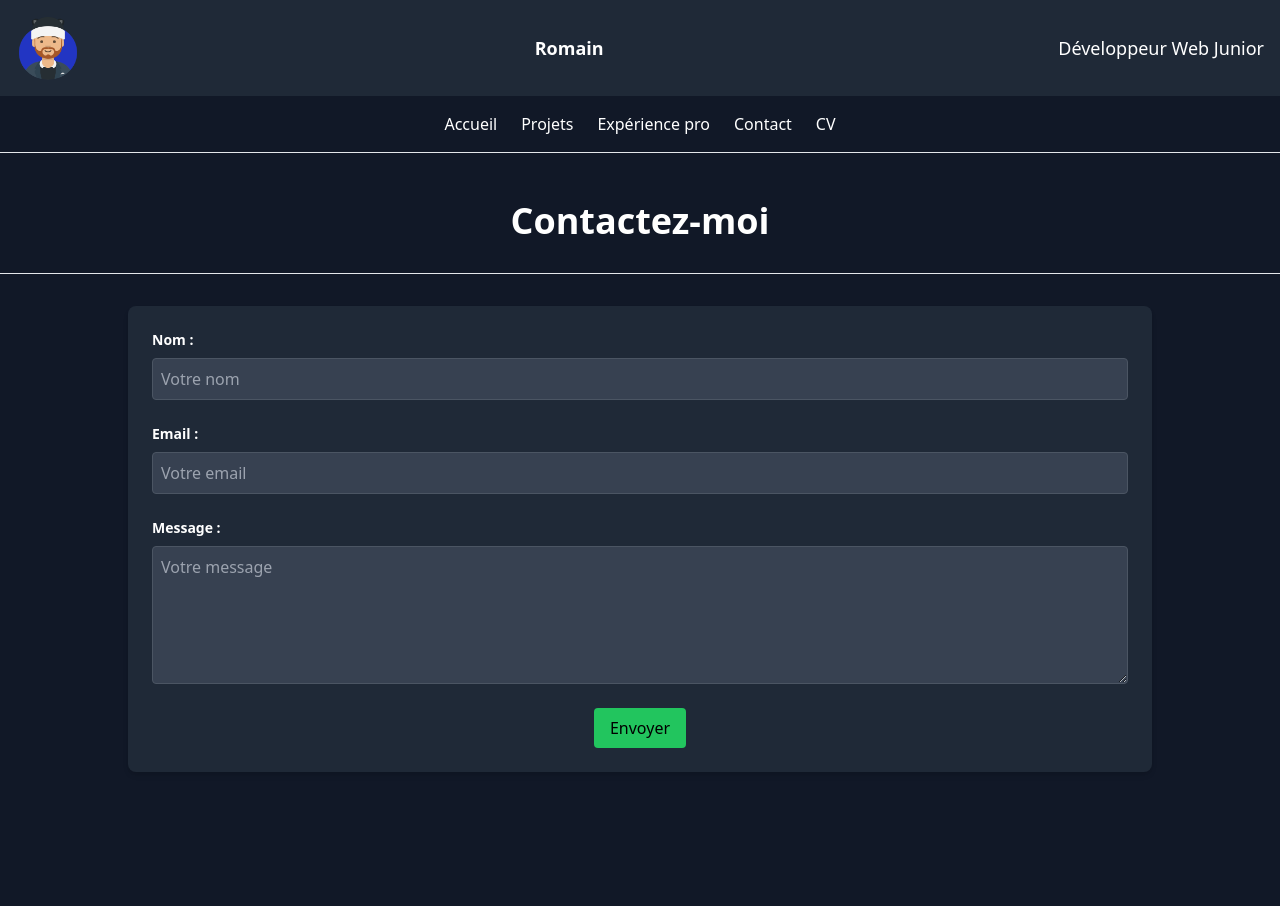
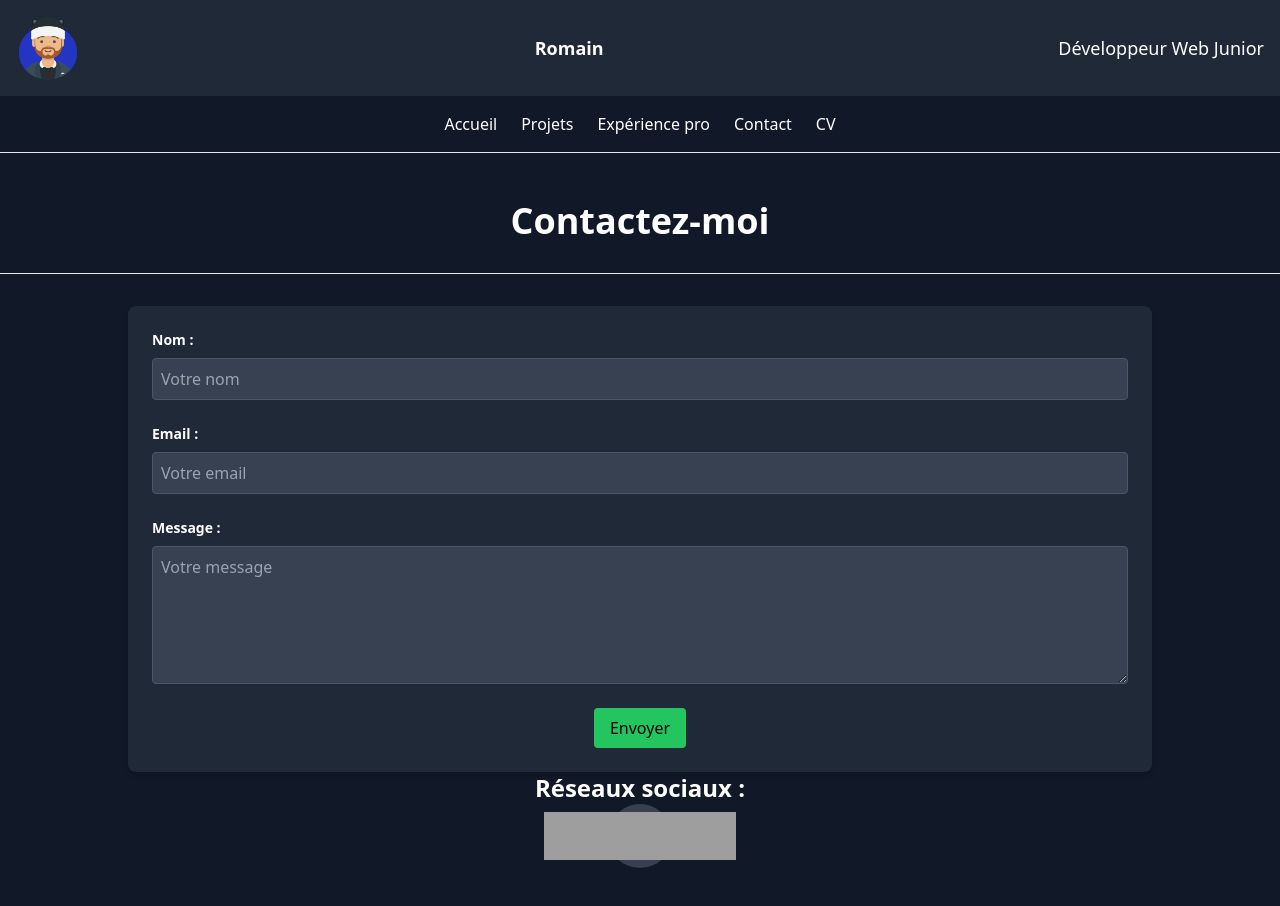
Before and after one commit to Nimaro-sys/Portfolio, a plain HTML site: page contactMe.html in a window 1280 px wide. Before the commit the page ends 820 px from the top, so only its background shows below. Drawn offline with Linux system fonts and the light colour scheme; grey boxes are pictures that could not be loaded.

Commit message:
Update Contact me ajout réseaux sociaux

```diff
--- a/contactMe.html
+++ b/contactMe.html
@@ -55,6 +55,25 @@
                 </div>
             </form>
         </div>
+
+        <div class="w-full mx-auto flex flex-col items-center mt-8 space-evenly">
+            <h2 class="text-2xl font-bold">Réseaux sociaux :</h2>
+            <div class="flex justify-center mt-6 gap-6">
+                <!-- Twitter -->
+                <a href="https://twitter.com" class="group flex items-center justify-center w-16 h-16 rounded-full">
+                    <img src="https://icongr.am/devicon/twitter-original.svg?size=50&color=currentcolor" alt="Twitter" class="w-8 h-8 group-hover:scale-110 transition duration-300">
+                </a>
+                <!-- GitHub -->
+                <a href="https://github.com/Nimaro-sys" class="group flex items-center justify-center w-16 h-16 rounded-full bg-gray-700">
+                    <img src="https://icongr.am/devicon/github-original.svg?size=50&color=ffffff" alt="GitHub" class="w-8 h-8 group-hover:scale-110 transition duration-300">
+                </a>
+                <!-- LinkedIn -->
+                <a href="https://www.linkedin.com/in/romain-herme-44901b347/" class="group flex items-center justify-center w-16 h-16 rounded-ful">
+                    <img src="https://icongr.am/devicon/linkedin-original.svg?size=50&color=currentColor" alt="LinkedIn" class="w-8 h-8 group-hover:scale-110 transition duration-300">
+                </a>
+            </div>
+        </div>
+
     </section>
 </body>
 </html>
```
